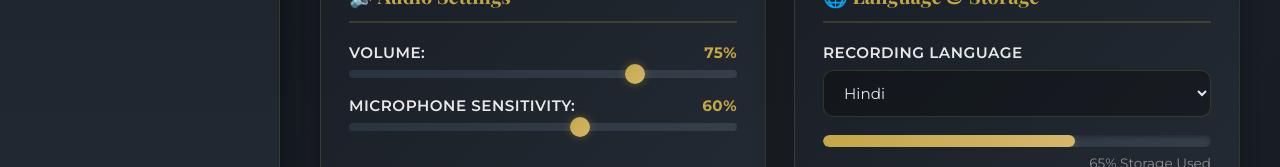
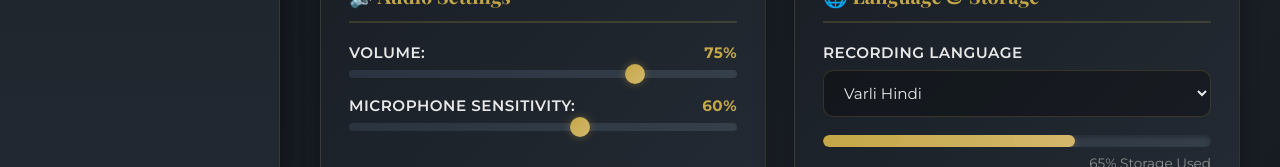
Before and after one commit to sportsngamesfan-art/bhashasetu-dashboard, a React (Vite) app: page / in a window 1280 px wide. Shown: the part 508-675 px from the top of the page. Built offline with nearby package versions, Linux system fonts and the light colour scheme.

Commit message:
Update language options to Varli Hindi and English only
Changed recording language selection to:
- Varli Hindi
- English

Removed Marathi and Tamil options.

```diff
--- a/src/App.jsx
+++ b/src/App.jsx
@@ -7,7 +7,7 @@ const App = () => {
   const [recordingMode, setRecordingMode] = useState('auto')
   const [volume, setVolume] = useState(75)
   const [sensitivity, setSensitivity] = useState(60)
-  const [language, setLanguage] = useState('hindi')
+  const [language, setLanguage] = useState('varli-hindi')
   const [storageUsed, setStorageUsed] = useState(65)
   const [batteryLevel, setBatteryLevel] = useState(78)
   const [autoSave, setAutoSave] = useState(true)
@@ -190,10 +190,8 @@ const App = () => {
                 className="select-input"
                 disabled={!robotPower}
               >
-                <option value="hindi">Hindi</option>
+                <option value="varli-hindi">Varli Hindi</option>
                 <option value="english">English</option>
-                <option value="marathi">Marathi</option>
-                <option value="tamil">Tamil</option>
               </select>
             </div>
             <div className="storage-display">
```
